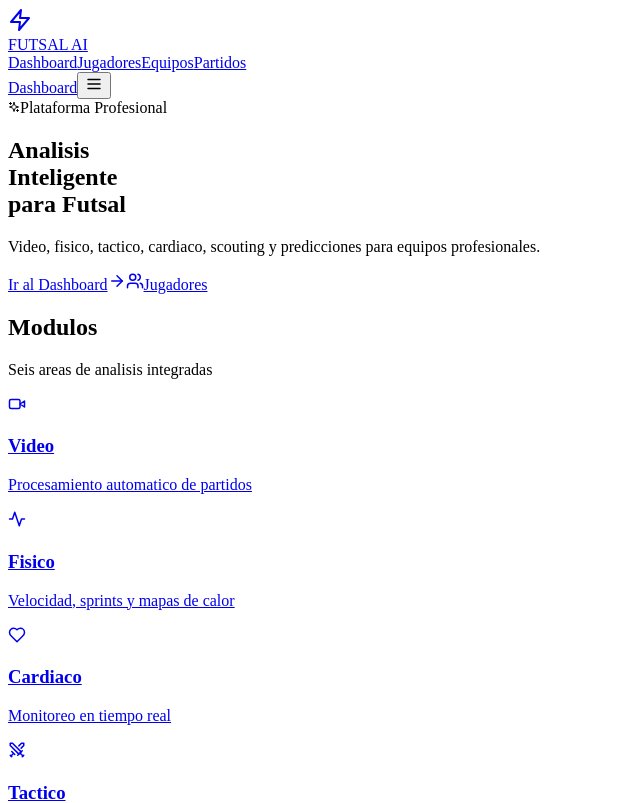
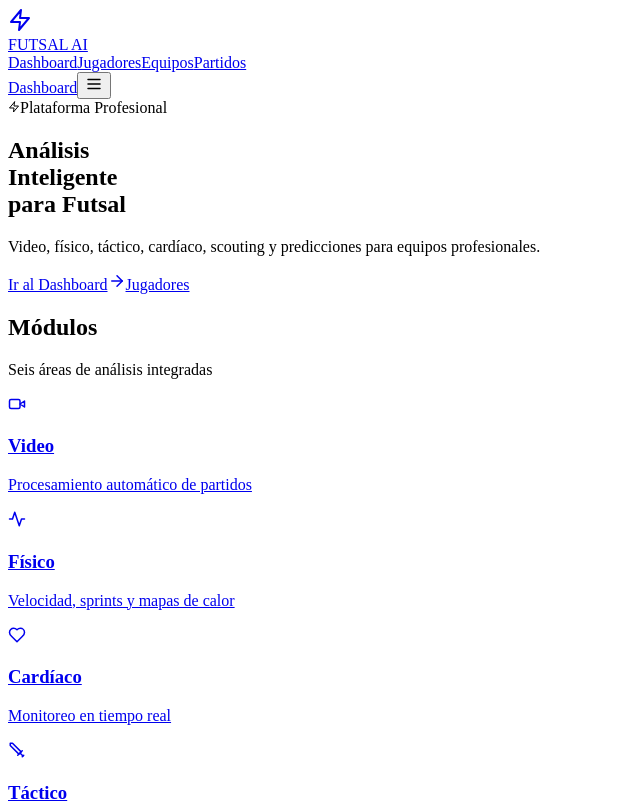
Before and after one commit to mglenvios-cloud/futsal-analysis-, a Next.js app in the folder frontend/: page / in a window 1280 px wide. Shown: the top 803 px of the page, without its empty margins (0-640 px from the left). Built offline with nearby package versions, Linux system fonts and the light colour scheme.

Commit message:
fix: hydration mismatch + original colors

```diff
--- a/frontend/src/app/layout.tsx
+++ b/frontend/src/app/layout.tsx
@@ -1,6 +1,6 @@
 "use client";
 
-import { ReactNode } from "react";
+import { ReactNode, useEffect, useState } from "react";
 import { usePathname } from "next/navigation";
 import { Sidebar } from "@/components/ui/Sidebar";
 import { Header } from "@/components/ui/Header";
@@ -9,12 +9,26 @@ import { useStore } from "@/store";
 export default function RootLayout({ children }: { children: ReactNode }) {
   const sidebarOpen = useStore((s) => s.sidebarOpen);
   const pathname = usePathname();
-  const isLanding = pathname === "/";
+  const [mounted, setMounted] = useState(false);
+
+  useEffect(() => {
+    setMounted(true);
+  }, []);
+
+  const isLanding = mounted && pathname === "/";
 
   return (
     <html lang="es" className="dark">
-      <body className="min-h-screen bg-[#0a0a0a] text-white font-sans antialiased">
-        {isLanding ? (
+      <body className="min-h-screen bg-premium-black text-white font-sans antialiased">
+        {!mounted ? (
+          <div className="flex h-screen overflow-hidden">
+            <div className="w-64" />
+            <div className="flex-1 flex flex-col">
+              <div className="h-16 border-b border-premium-gray/60" />
+              <main className="flex-1 overflow-y-auto">{children}</main>
+            </div>
+          </div>
+        ) : isLanding ? (
           children
         ) : (
           <div className="flex h-screen overflow-hidden">
@@ -25,7 +39,7 @@ export default function RootLayout({ children }: { children: ReactNode }) {
               }`}
             >
               <Header />
-              <main className="flex-1 overflow-y-auto bg-gradient-to-b from-rose-500/[0.02] via-transparent to-transparent">
+              <main className="flex-1 overflow-y-auto bg-gradient-to-b from-neon-red/[0.02] via-transparent to-transparent">
                 {children}
               </main>
             </div>
--- a/frontend/src/app/page.tsx
+++ b/frontend/src/app/page.tsx
@@ -1,133 +1,126 @@
-"use client";
+import Link from "next/link";
+import { Zap, Activity, Heart, Video, Search, TrendingUp, Sword, Menu } from "lucide-react";
 
-import Link from "next/link";
-import { Zap, Activity, Heart, Swords, Search, TrendingUp, Users, Video, ArrowRight, Menu, X, Sparkles } from "lucide-react";
-import { useState } from "react";
-
-const FEATURES = [
-  { icon: Video, title: "Video", desc: "Procesamiento automatico de partidos", color: "from-fuchsia-500 to-pink-600", href: "/analysis/video" },
-  { icon: Activity, title: "Fisico", desc: "Velocidad, sprints y mapas de calor", color: "from-emerald-400 to-teal-500", href: "/analysis/physical" },
-  { icon: Heart, title: "Cardiaco", desc: "Monitoreo en tiempo real", color: "from-rose-500 to-red-600", href: "/analysis/cardiac" },
-  { icon: Swords, title: "Tactico", desc: "Diagramas y patrones de juego", color: "from-violet-500 to-purple-600", href: "/analysis/tactical" },
-  { icon: Search, title: "Scouting", desc: "Busqueda de talentos con IA", color: "from-sky-400 to-blue-600", href: "/scouting" },
-  { icon: TrendingUp, title: "Predicciones", desc: "Proyecciones de rendimiento", color: "from-amber-400 to-orange-600", href: "/dashboard/rankings" },
-];
-
-const NAV = [
-  { href: "/dashboard", label: "Dashboard" },
-  { href: "/players", label: "Jugadores" },
-  { href: "/teams", label: "Equipos" },
-  { href: "/matches", label: "Partidos" },
+const modulos = [
+  { href: "/analysis/video", icon: Video, label: "Video", desc: "Procesamiento autom\u00e1tico de partidos", color: "neon-red" },
+  { href: "/analysis/physical", icon: Activity, label: "F\u00edsico", desc: "Velocidad, sprints y mapas de calor", color: "neon-red" },
+  { href: "/analysis/cardiac", icon: Heart, label: "Card\u00edaco", desc: "Monitoreo en tiempo real", color: "neon-red" },
+  { href: "/analysis/tactical", icon: Sword, label: "T\u00e1ctico", desc: "Diagramas y patrones de juego", color: "neon-red" },
+  { href: "/scouting", icon: Search, label: "Scouting", desc: "B\u00fasqueda de talentos con IA", color: "neon-red" },
+  { href: "/dashboard/rankings", icon: TrendingUp, label: "Predicciones", desc: "Proyecciones de rendimiento", color: "neon-red" },
 ];
 
 export default function HomePage() {
-  const [menuOpen, setMenuOpen] = useState(false);
-
   return (
-    <div className="bg-[#0a0a0a] min-h-screen">
-      {/* Nav */}
-      <nav className="fixed top-0 left-0 right-0 z-50 bg-[#0a0a0a]/90 backdrop-blur border-b border-white/10">
+    <div className="min-h-screen bg-premium-black">
+      {/* Navbar */}
+      <nav className="fixed top-0 left-0 right-0 z-50 bg-premium-black/90 backdrop-blur border-b border-premium-gray/60">
         <div className="max-w-6xl mx-auto px-4 h-14 flex items-center justify-between">
           <Link href="/" className="flex items-center gap-2">
-            <div className="w-8 h-8 rounded-lg bg-gradient-to-br from-fuchsia-500 to-pink-600 flex items-center justify-center">
+            <div className="w-8 h-8 rounded-lg bg-neon-red flex items-center justify-center">
               <Zap className="w-4 h-4 text-white" />
             </div>
             <span className="text-white font-bold text-sm">FUTSAL AI</span>
           </Link>
           <div className="hidden md:flex items-center gap-1">
-            {NAV.map((item) => (
-              <Link key={item.href} href={item.href} className="px-3 py-1.5 text-sm text-zinc-400 hover:text-white rounded-lg hover:bg-white/5 transition-all">
-                {item.label}
-              </Link>
-            ))}
+            <Link href="/dashboard" className="px-3 py-1.5 text-sm text-zinc-400 hover:text-white rounded-lg hover:bg-white/5 transition-all">Dashboard</Link>
+            <Link href="/players" className="px-3 py-1.5 text-sm text-zinc-400 hover:text-white rounded-lg hover:bg-white/5 transition-all">Jugadores</Link>
+            <Link href="/teams" className="px-3 py-1.5 text-sm text-zinc-400 hover:text-white rounded-lg hover:bg-white/5 transition-all">Equipos</Link>
+            <Link href="/matches" className="px-3 py-1.5 text-sm text-zinc-400 hover:text-white rounded-lg hover:bg-white/5 transition-all">Partidos</Link>
           </div>
           <div className="flex items-center gap-2">
-            <Link href="/dashboard" className="bg-gradient-to-r from-fuchsia-500 to-pink-600 text-white text-xs font-semibold px-4 py-1.5 rounded-lg hover:from-fuchsia-600 hover:to-pink-700 transition-all shadow-lg shadow-fuchsia-500/25">
+            <Link
+              href="/dashboard"
+              className="bg-neon-red text-white text-xs font-semibold px-4 py-1.5 rounded-lg hover:bg-neon-red/90 transition-all shadow-lg shadow-neon-red/25"
+            >
               Dashboard
             </Link>
-            <button onClick={() => setMenuOpen(!menuOpen)} className="md:hidden p-1.5 text-zinc-400 hover:text-white">
-              {menuOpen ? <X size={18} /> : <Menu size={18} />}
+            <button className="md:hidden p-1.5 text-zinc-400 hover:text-white">
+              <Menu size={18} />
             </button>
           </div>
         </div>
-        {menuOpen && (
-          <div className="md:hidden border-t border-white/10 bg-[#0a0a0a] px-4 py-2">
-            {NAV.map((item) => (
-              <Link key={item.href} href={item.href} onClick={() => setMenuOpen(false)} className="block py-2 text-sm text-zinc-400 hover:text-white">
-                {item.label}
-              </Link>
-            ))}
-          </div>
-        )}
       </nav>
 
-      {/* HERO */}
+      {/* Hero */}
       <section className="pt-28 pb-20 md:pt-36 md:pb-28 relative overflow-hidden">
-        <div className="absolute top-0 left-1/4 w-[400px] h-[400px] bg-fuchsia-500/20 rounded-full blur-[120px]" />
-        <div className="absolute bottom-0 right-1/4 w-[300px] h-[300px] bg-blue-500/20 rounded-full blur-[100px]" />
+        <div className="absolute top-0 left-1/4 w-[500px] h-[500px] bg-neon-red/10 rounded-full blur-[150px]" />
         <div className="max-w-4xl mx-auto px-4 text-center relative">
-          <div className="inline-flex items-center gap-1.5 px-3 py-1 rounded-full bg-fuchsia-500/10 border border-fuchsia-500/20 text-fuchsia-400 text-xs font-medium mb-6">
-            <Sparkles size={12} />
+          <div className="inline-flex items-center gap-1.5 px-3 py-1 rounded-full bg-neon-red/10 border border-neon-red/20 text-neon-red text-xs font-medium mb-6">
+            <Zap size={12} />
             Plataforma Profesional
           </div>
           <h1 className="text-5xl md:text-7xl font-black text-white mb-4 leading-[0.9]">
-            Analisis
-            <br />
-            <span className="bg-gradient-to-r from-fuchsia-400 via-pink-500 to-rose-600 bg-clip-text text-transparent">Inteligente</span>
-            <br />
+            Análisis<br />
+            <span className="text-neon-red">Inteligente</span><br />
             para Futsal
           </h1>
           <p className="text-lg text-zinc-500 max-w-xl mx-auto mb-8">
-            Video, fisico, tactico, cardiaco, scouting y predicciones para equipos profesionales.
+            Video, físico, táctico, cardíaco, scouting y predicciones para equipos profesionales.
           </p>
           <div className="flex items-center justify-center gap-3">
-            <Link href="/dashboard" className="bg-gradient-to-r from-fuchsia-500 to-pink-600 text-white font-bold px-7 py-3.5 rounded-xl shadow-2xl shadow-fuchsia-500/30 hover:shadow-fuchsia-500/50 transition-all inline-flex items-center gap-2">
+            <Link
+              href="/dashboard"
+              className="bg-neon-red text-white font-bold px-7 py-3.5 rounded-xl shadow-2xl shadow-neon-red/30 hover:shadow-neon-red/50 transition-all inline-flex items-center gap-2"
+            >
               Ir al Dashboard
-              <ArrowRight size={18} />
+              <svg width="18" height="18" viewBox="0 0 24 24" fill="none" stroke="currentColor" strokeWidth="2" strokeLinecap="round" strokeLinejoin="round"><path d="M5 12h14"/><path d="m12 5 7 7-7 7"/></svg>
             </Link>
-            <Link href="/players" className="bg-white/5 text-white px-7 py-3.5 rounded-xl border border-white/10 hover:bg-white/10 transition-all inline-flex items-center gap-2">
-              <Users size={18} />
+            <Link
+              href="/players"
+              className="bg-white/5 text-white px-7 py-3.5 rounded-xl border border-white/10 hover:bg-white/10 transition-all inline-flex items-center gap-2"
+            >
               Jugadores
             </Link>
           </div>
         </div>
       </section>
 
-      {/* MODULES */}
+      {/* Módulos */}
       <section className="py-16">
         <div className="max-w-5xl mx-auto px-4">
           <div className="text-center mb-10">
-            <h2 className="text-2xl md:text-4xl font-black text-white">Modulos</h2>
-            <p className="text-zinc-500 mt-2">Seis areas de analisis integradas</p>
+            <h2 className="text-2xl md:text-4xl font-black text-white">Módulos</h2>
+            <p className="text-zinc-500 mt-2">Seis áreas de análisis integradas</p>
           </div>
           <div className="grid grid-cols-2 md:grid-cols-3 lg:grid-cols-6 gap-3">
-            {FEATURES.map((f) => (
-              <Link key={f.title} href={f.href} className="group bg-white/[0.03] border border-white/10 rounded-xl p-4 text-center hover:bg-white/[0.06] transition-all">
-                <div className={`w-10 h-10 rounded-xl bg-gradient-to-br ${f.color} flex items-center justify-center mx-auto mb-3 shadow-lg group-hover:scale-110 transition-transform`}>
-                  <f.icon size={18} className="text-white" />
+            {modulos.map((m) => (
+              <Link
+                key={m.href}
+                href={m.href}
+                className="group bg-white/[0.03] border border-white/10 rounded-xl p-4 text-center hover:bg-white/[0.06] transition-all"
+              >
+                <div className="w-10 h-10 rounded-xl bg-neon-red flex items-center justify-center mx-auto mb-3 shadow-lg group-hover:scale-110 transition-transform">
+                  <m.icon size={18} className="text-white" />
                 </div>
-                <h3 className="text-white text-sm font-bold">{f.title}</h3>
-                <p className="text-zinc-500 text-xs mt-1">{f.desc}</p>
+                <h3 className="text-white text-sm font-bold">{m.label}</h3>
+                <p className="text-zinc-500 text-xs mt-1">{m.desc}</p>
               </Link>
             ))}
           </div>
         </div>
       </section>
 
-      {/* DASHBOARD PREVIEW */}
-      <section className="py-16 bg-gradient-to-b from-fuchsia-500/[0.03] to-transparent">
+      {/* CTA */}
+      <section className="py-16 bg-gradient-to-b from-neon-red/[0.03] to-transparent">
         <div className="max-w-5xl mx-auto px-4">
           <div className="relative rounded-2xl border border-white/10 overflow-hidden bg-gradient-to-br from-white/[0.03] to-transparent p-8 md:p-12">
-            <div className="absolute top-0 right-0 w-64 h-64 bg-fuchsia-500/10 rounded-full blur-[80px]" />
+            <div className="absolute top-0 right-0 w-64 h-64 bg-neon-red/10 rounded-full blur-[80px]" />
             <div className="relative z-10">
               <h2 className="text-2xl md:text-4xl font-black text-white mb-2">Comienza hoy</h2>
               <p className="text-zinc-500 mb-6">Gestiona jugadores, equipos y partidos con IA.</p>
               <div className="flex gap-3">
-                <Link href="/dashboard" className="bg-gradient-to-r from-fuchsia-500 to-pink-600 text-white font-semibold px-6 py-3 rounded-xl inline-flex items-center gap-2 shadow-lg hover:shadow-fuchsia-500/30 transition-all">
+                <Link
+                  href="/dashboard"
+                  className="bg-neon-red text-white font-semibold px-6 py-3 rounded-xl inline-flex items-center gap-2 shadow-lg hover:shadow-neon-red/30 transition-all"
+                >
                   Dashboard
-                  <ArrowRight size={16} />
+                  <svg width="16" height="16" viewBox="0 0 24 24" fill="none" stroke="currentColor" strokeWidth="2" strokeLinecap="round" strokeLinejoin="round"><path d="M5 12h14"/><path d="m12 5 7 7-7 7"/></svg>
                 </Link>
-                <Link href="/players" className="bg-white/5 text-white px-6 py-3 rounded-xl border border-white/10 hover:bg-white/10 transition-all">
+                <Link
+                  href="/players"
+                  className="bg-white/5 text-white px-6 py-3 rounded-xl border border-white/10 hover:bg-white/10 transition-all"
+                >
                   Jugadores
                 </Link>
               </div>
@@ -137,9 +130,9 @@ export default function HomePage() {
       </section>
 
       {/* Footer */}
-      <footer className="border-t border-white/10 py-8">
+      <footer className="border-t border-premium-gray/60 py-8">
         <div className="max-w-5xl mx-auto px-4 text-center text-xs text-zinc-600">
-          Futsal AI &copy; {new Date().getFullYear()}
+          Futsal AI &copy; 2026
         </div>
       </footer>
     </div>
```
